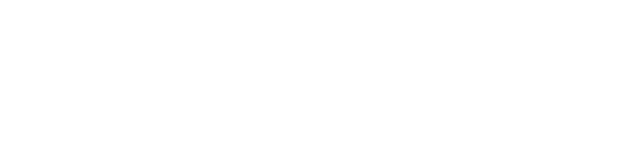
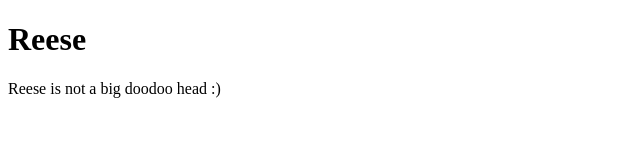
Before and after one commit to Dezzzsdd/Flexbox--Assignment, a plain HTML site: page index.html in a window 1280 px wide. Shown: the whole page, without its empty margins (0-640 px from the left). Drawn offline with Linux system fonts and the light colour scheme.

Commit message:
initial commit

```diff
--- a/index.html
+++ b/index.html
@@ -4,9 +4,9 @@
     <meta charset="UTF-8">
     <meta name="viewport" content="width=device-width, initial-scale=1.0">
     <meta http-equiv="X-UA-Compatible" content="ie=edge">
-    <title>Document</title>
+    <title>Desiree Vega</title>
 </head>
 <body>
-
+<h1>Reese</h1><P>Reese is not a big doodoo head :)</P>
 </body>
 </html>
```
